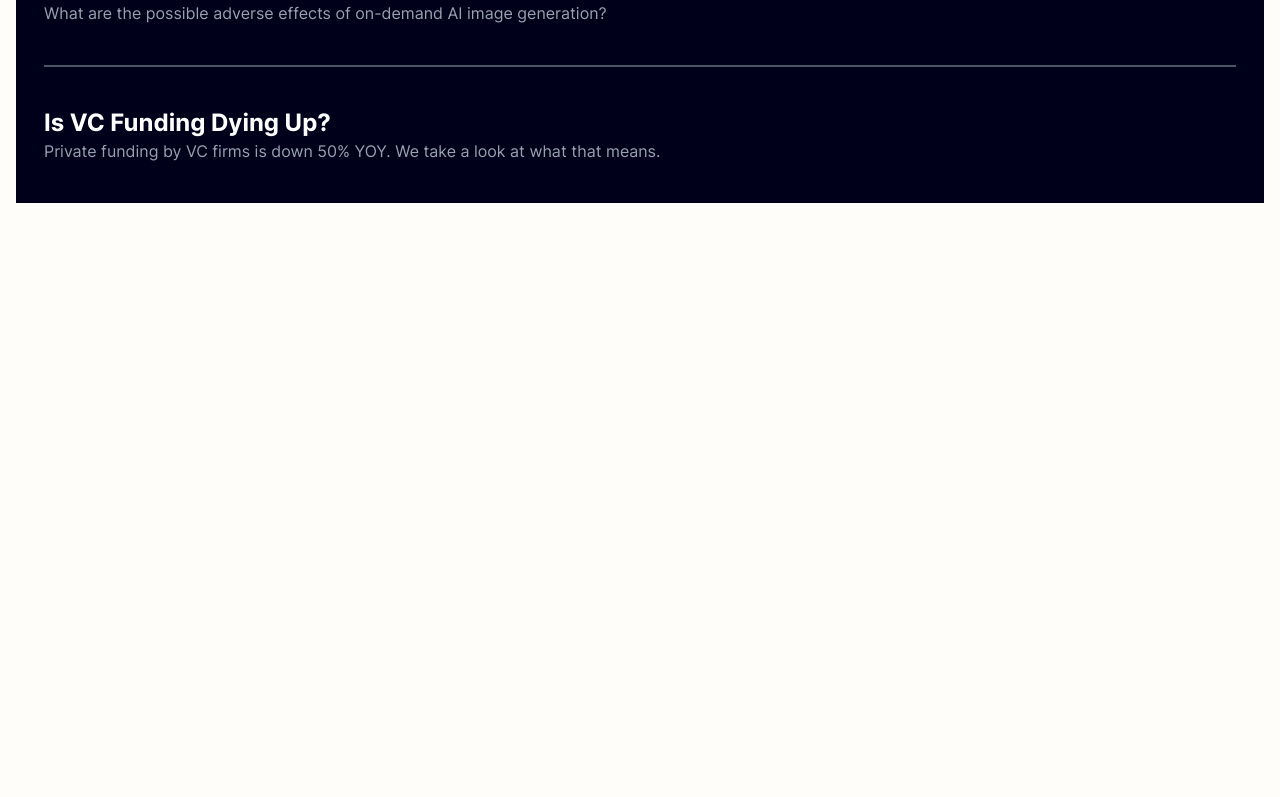
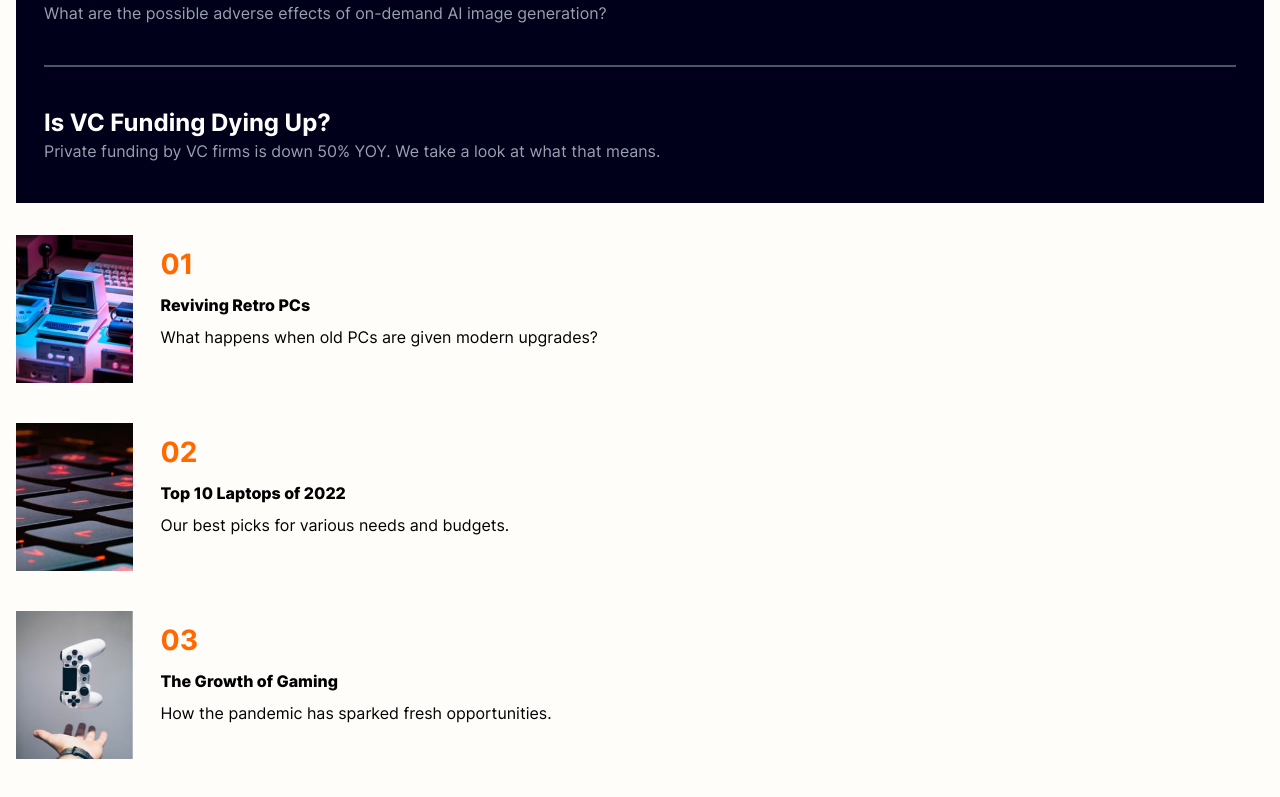
Before and after one commit to fatkharrofiqi/news-homepage, a Next.js app: page / in a window 1280 px wide. Shown: the part 1249-2046 px from the top of the page. Before the commit the page ends 1452 px from the top, so only its background shows below. Built offline with nearby package versions, Linux system fonts and the light colour scheme.

Commit message:
feat: add trending

```diff
--- a/src/app/page.tsx
+++ b/src/app/page.tsx
@@ -1,11 +1,13 @@
 import Home from "@/components/body/home";
 import News from "@/components/body/news";
+import Trending from "@/components/body/trending";
 
 const page = () => {
   return (
     <div className="space-y-8">
       <Home />
       <News />
+      <Trending />
     </div>
   );
 };
--- /dev/null
+++ b/src/components/body/trending/index.tsx
@@ -0,0 +1,26 @@
+import TrendingItem from "./trending-item";
+
+export default function Trending() {
+  return (
+    <div className="space-y-10 pb-10">
+      <TrendingItem
+        src="images/image-retro-pcs.jpg"
+        number="01"
+        title="Reviving Retro PCs"
+        content="What happens when old PCs are given modern upgrades?"
+      />
+      <TrendingItem
+        src="images/image-top-laptops.jpg"
+        number="02"
+        title="Top 10 Laptops of 2022"
+        content="Our best picks for various needs and budgets."
+      />
+      <TrendingItem
+        src="images/image-gaming-growth.jpg"
+        number="03"
+        title="The Growth of Gaming"
+        content="How the pandemic has sparked fresh opportunities."
+      />
+    </div>
+  );
+}
--- /dev/null
+++ b/src/components/body/trending/trending-item.tsx
@@ -0,0 +1,25 @@
+interface TrendingItemProp {
+  src: string;
+  number: string;
+  title: string;
+  content: string;
+}
+
+export default function TrendingItem({
+  src,
+  number,
+  title,
+  content,
+}: TrendingItemProp) {
+  return (
+    <div className="space-x-7 flex flex-row">
+      <img src={src} alt={number} className="h-[9.25rem]" />
+
+      <div className="py-2 space-y-2">
+        <p className="text-[1.75rem] text-orange-500 font-bold">{number}</p>
+        <p className="font-extrabold">{title}</p>
+        <p>{content}</p>
+      </div>
+    </div>
+  );
+}
```
